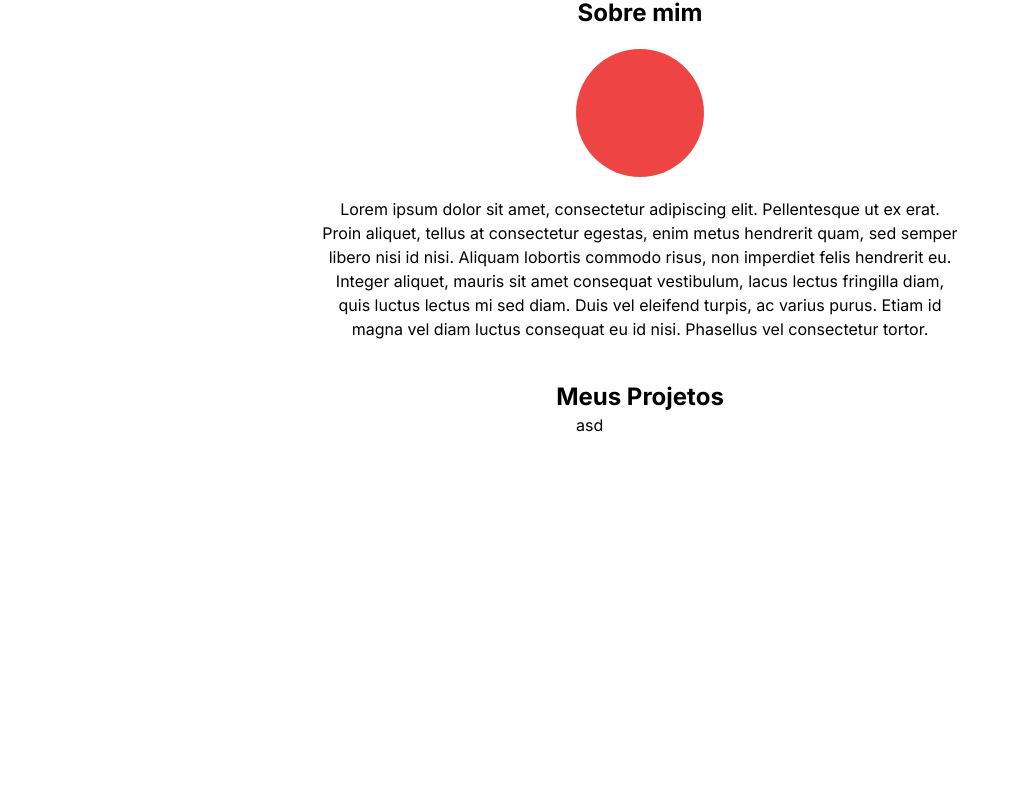
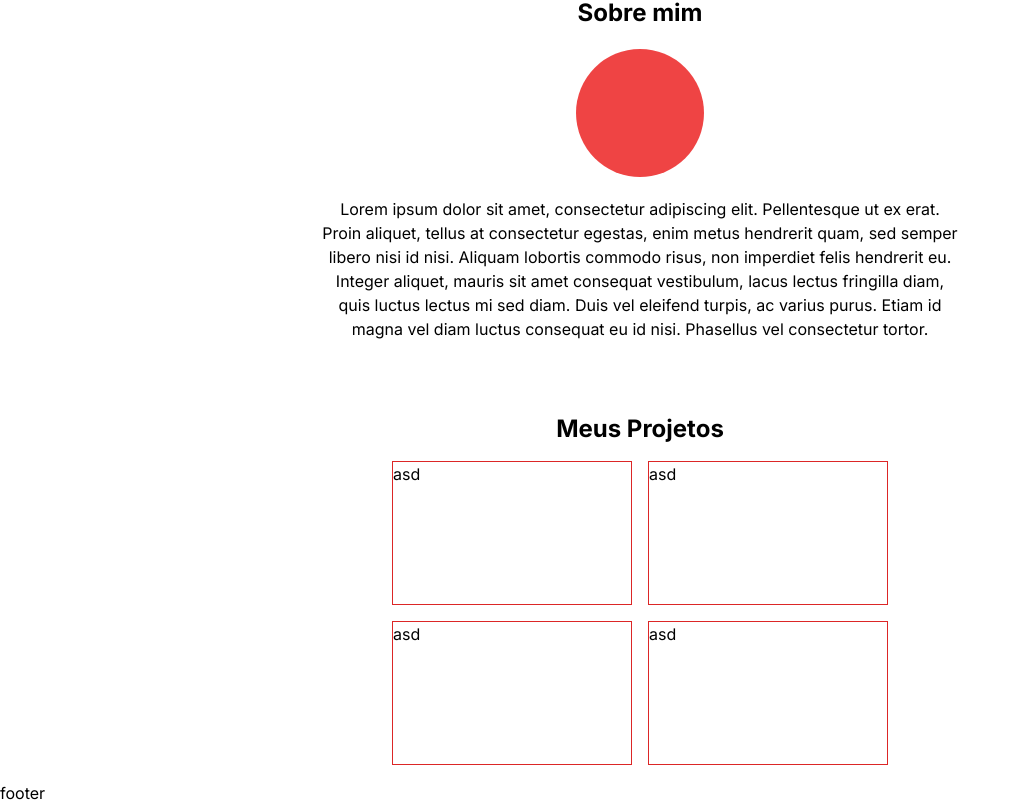
Before and after one commit to Dropedro-dev/portifolio, a Next.js app: page / in a window 1280 px wide. Shown: the part 843-1648 px from the top of the page, without its empty margins (0-1020 px from the left). Before the commit the page ends 1280 px from the top, so only its background shows below. Built offline with nearby package versions, Linux system fonts and the light colour scheme.

Commit message:
finalization projects component and itemprojects

```diff
--- a/src/app/page.tsx
+++ b/src/app/page.tsx
@@ -1,15 +1,30 @@
+'use client'
+
 import HeaderSection from "@/components/headerSection";
 import Intro from "@/components/intro";
 import AboutMe from "@/components/aboutMe";
 import Projects from "@/components/projects";
+import FooterSection from "@/components/footerSection";
+import { useState } from "react";
+
 const Page =()=> {
+  const [openerMenu, setOpenerMenu] = useState<boolean>(false);
+  const handleMenu = () => {
+    setOpenerMenu(!openerMenu);
+    console.log('fundionou')
+  };
   return (
-    <main>
-      <HeaderSection />
-      <Intro />
-      <AboutMe />
-      <Projects />
-    </main>
+    <>
+      <HeaderSection
+        handleMenu = {handleMenu}
+        openerMenu = {openerMenu}/>
+      <main>
+        <Intro />
+        <AboutMe />
+        <Projects />
+      </main>
+      <FooterSection />
+    </>
   )
 }
 
--- /dev/null
+++ b/src/components/footerSection.tsx
@@ -0,0 +1,9 @@
+const FooterSection = () => {
+    return (
+        <footer className="container">
+            footer
+        </footer>
+    )
+}
+
+export default FooterSection;
--- a/src/components/headerSection.tsx
+++ b/src/components/headerSection.tsx
@@ -1,18 +1,23 @@
-import { IoMenu } from "react-icons/io5";
+import { IoMenu } from "react-icons/io5"; // Certifique-se de importar o ícone que está usando
 
+type Props = {
+    handleMenu: () => void;
+    openerMenu: boolean;
+}
 
-
-
-const HeaderSection =()=> {
+const HeaderSection = ({ handleMenu, openerMenu }: Props) => {
     return (
         <header className="w-screen flex flex-1 fixed">
             <div className="flex flex-1 mx-auto items-center justify-between max-w-2xl py-4">
                 <h2 className="text-2xl font-bold ml-2">PC</h2>
-                <div className="text-2xl cursor-pointer mr-2"><IoMenu /></div>
-
+                <div
+                className="text-2xl cursor-pointer mr-2"
+                onClick={handleMenu}>
+                    <IoMenu />
+                </div>
             </div>
         </header>
     )
-}
+};
 
 export default HeaderSection;
--- a/src/subComponents/itemProject.tsx
+++ b/src/components/itemProject.tsx
@@ -1,6 +1,6 @@
 const ItemProject = () => {
     return(
-        <div className="w-32 h-48 bg-black border border-black">
+        <div className="w-60 h-36 border border-black md:border-red-600">
             asd
         </div>
     )
--- a/src/components/projects.tsx
+++ b/src/components/projects.tsx
@@ -1,11 +1,14 @@
-import ItemProject from "@/subComponents/itemProject";
+import ItemProject from "@/components/itemProject";
 const Projects = () => {
     return(
-        <section className="container flex flex-col items-center">
-            <h1 className="text-2xl font-bold">Meus Projetos</h1>
-            <div className="max-w-2xl px-4 ">
-                <ItemProject />
-            </div>
+        <section className="container flex flex-col items-center my-4">
+            <h1 className="text-2xl font-bold my-4">Meus Projetos</h1>
+            <ul className="grid grid-cols-1 md:grid-cols-2 gap-4 max-w-2xl px-4 ">
+                <li><ItemProject /></li>
+                <li><ItemProject /></li>
+                <li><ItemProject /></li>
+                <li><ItemProject /></li>
+            </ul>
         </section>
     )
 }
```
